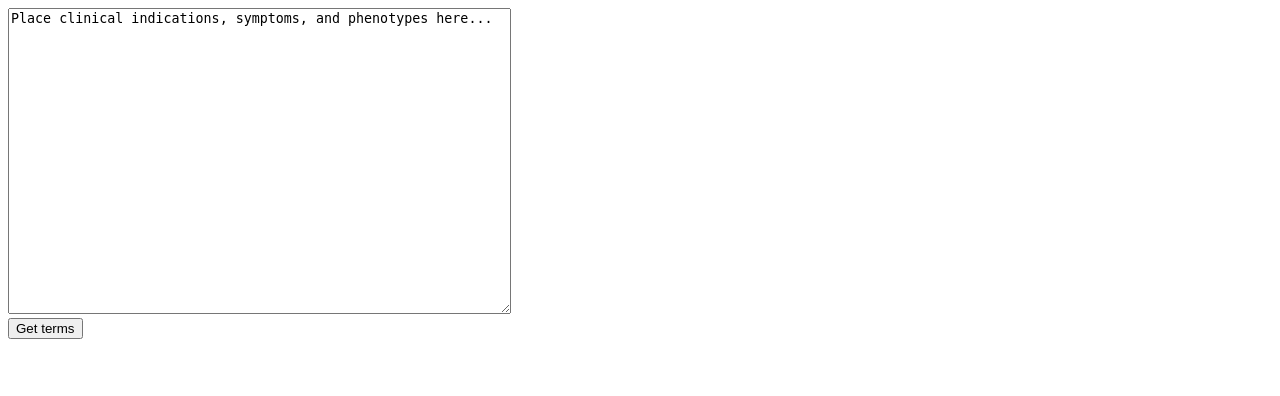
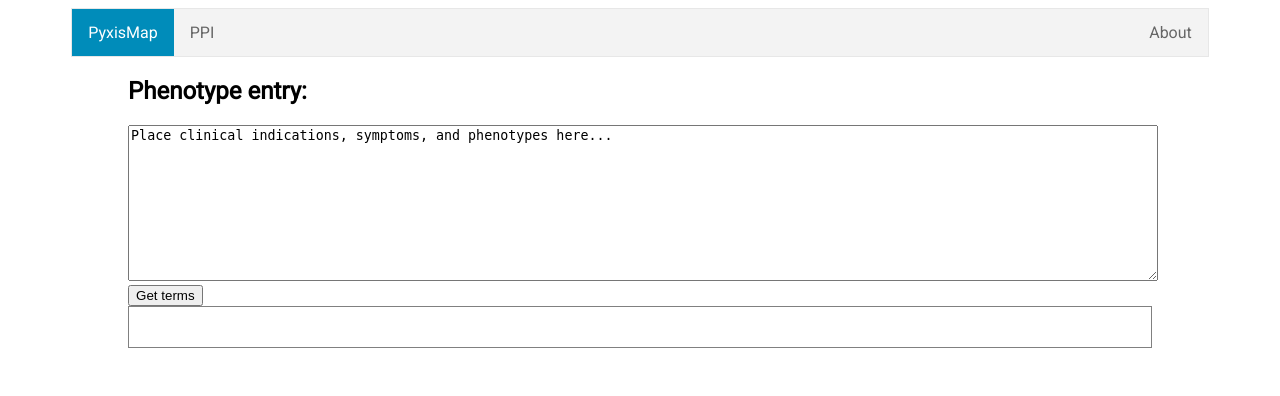
Before and after one commit to whytestalyon/LayeredGraph, a Flask app: page / in a window 1280 px wide. Shown: the top 396 px of the page. Run offline with Flask 2, Linux system fonts and the light colour scheme; some libraries are stand-ins or nearby versions.

Commit message:
initial changes to PyxisMap page, still need to be moved into /ppi

```diff
--- /dev/null
+++ b/static/css/main.css
@@ -0,0 +1,49 @@
+#maindiv {
+    width: 90%;
+    margin: auto;
+}
+
+#outputarea {
+    width: 90%;
+    margin: auto;
+}
+
+td.highlight {
+    font-weight: bold;
+    color: blue;
+}
+
+td.revhighlight {
+    font-weight: bold;
+    color: red;
+}
+
+nav ul {
+    list-style-type: none;
+    margin: 0;
+    padding: 0;
+    overflow: hidden;
+    border: 1px solid #e7e7e7;
+    background-color: #f3f3f3;
+}
+
+nav li {
+    float: left;
+}
+
+nav li a {
+    display: block;
+    color: #666;
+    text-align: center;
+    padding: 14px 16px;
+    text-decoration: none;
+}
+
+nav li a:hover:not(.active) {
+    background-color: #ddd;
+}
+
+nav li a.active {
+    color: white;
+    background-color: #008cba;
+}
--- a/templates/textToTable.html
+++ b/templates/textToTable.html
@@ -2,16 +2,37 @@
 <html>
 
 <head>
+    <!--Our custom css-->
+    <link rel="stylesheet" href="https://fonts.googleapis.com/css?family=Roboto">
+    <link rel="stylesheet" href="{{ url_for('static', filename='css/main.css')}}">
     <style>
-        td.highlight {
-            font-weight: bold;
-            color: blue;
+        body {
+            font-family: "Roboto", sans-serif;
         }
-        td.revhighlight {
-            font-weight: bold;
-            color: red;
+
+        #indications {
+            width: 100%;
         }
+
+        #outputdiv {
+            border: 1px;
+            border-color: gray;
+            border-style: solid;
+        }
+
+        #resdiv {
+            padding: 20px;
+            margin: auto;
+            width: 90%;
+        }
+
+        #resclicktable td {
+            word-wrap: break-word;
+        }
+
     </style>
+
+    <!--These are for our data formats-->
     <script src="https://code.jquery.com/jquery-3.2.1.min.js"></script>
     <link rel="stylesheet" href="//code.jquery.com/ui/1.12.1/themes/base/jquery-ui.css">
     <script src="https://code.jquery.com/ui/1.12.1/jquery-ui.js"></script>
@@ -205,6 +226,7 @@
                                             data: data.rankings,
                                             columns: columns,
                                             order: [[0, 'asc']],
+                                            scrollX: true,
                                             createdRow: function ( row, data, index ) {
                                                 //do the combined weights
                                                 if (data.weight*1 > 0) {
@@ -263,6 +285,7 @@
                                                 data: clickData,
                                                 columns: clickColumns,
                                                 order: [[0, 'asc'], [1, 'desc']],
+                                                scrollX: true,
                                                 createdRow: function(row, data, index) {
                                                     //do the combined weights
                                                     if (data.weight*1 > 0) {
@@ -285,12 +308,25 @@
     </script>
 </head>
 <body>
-    <textarea id="indications" name="indications" rows="20" cols="60">Place clinical indications, symptoms, and phenotypes here...</textarea>
-    <br>
-    <button id="get_terms">Get terms</button>
-    <div id="annot_res"></div>
-    <pre id="resdiv">
-        <table id="restable"></table>
-    </pre>
+    <div id="maindiv">
+        <nav>
+            <ul>
+                <li><a class="active" href="/">PyxisMap</a></li>
+                <li><a href="/ppi">PPI</a></li>
+                <li style="float:right"><a href="#about">About</a></li>
+            </ul>
+        </nav>
+
+        <div id="outputarea">
+            <h2>Phenotype entry:</h2>
+            <textarea id="indications" name="indications" rows="10">Place clinical indications, symptoms, and phenotypes here...</textarea>
+            <br>
+            <button id="get_terms">Get terms</button>
+            <div id="annot_res"></div>
+            <div id="outputdiv">
+                <pre id="resdiv"></pre>
+            </div>
+        </div>
+    </div>
 </body>
 </html>
```
